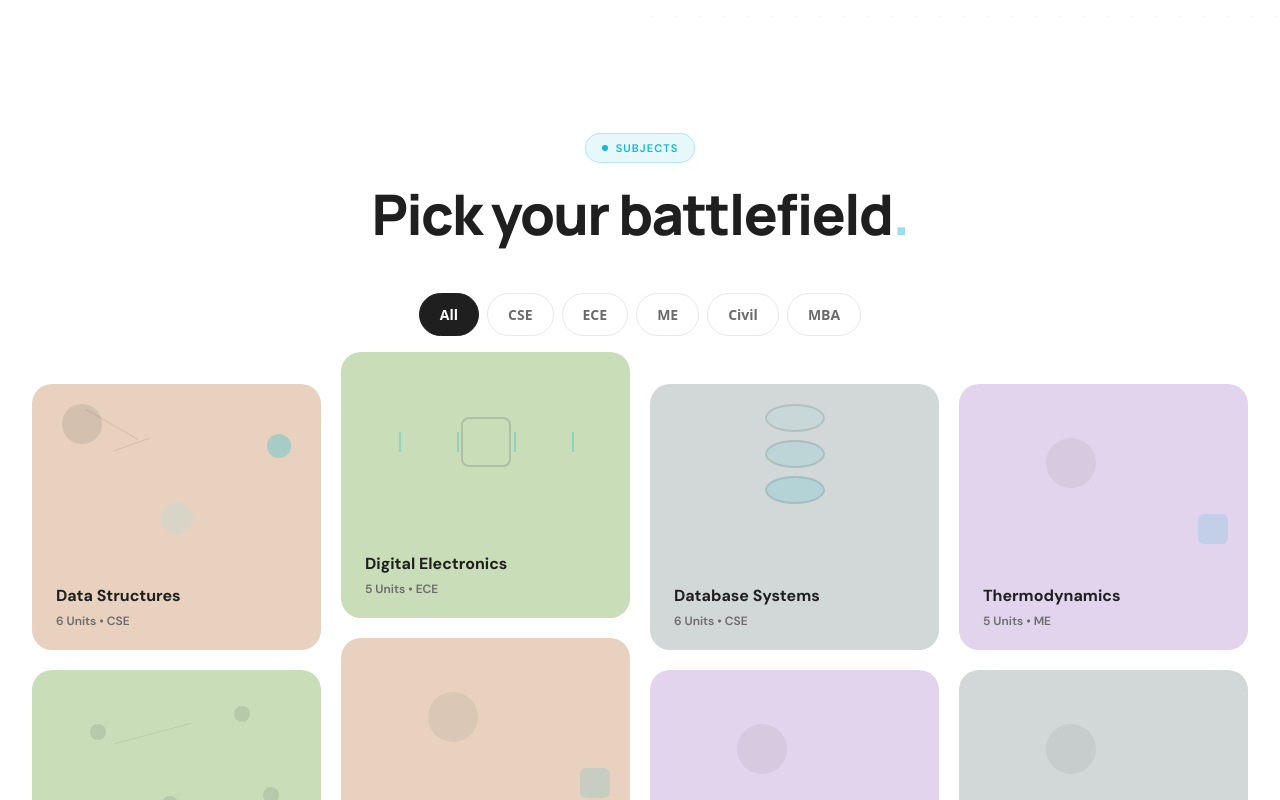
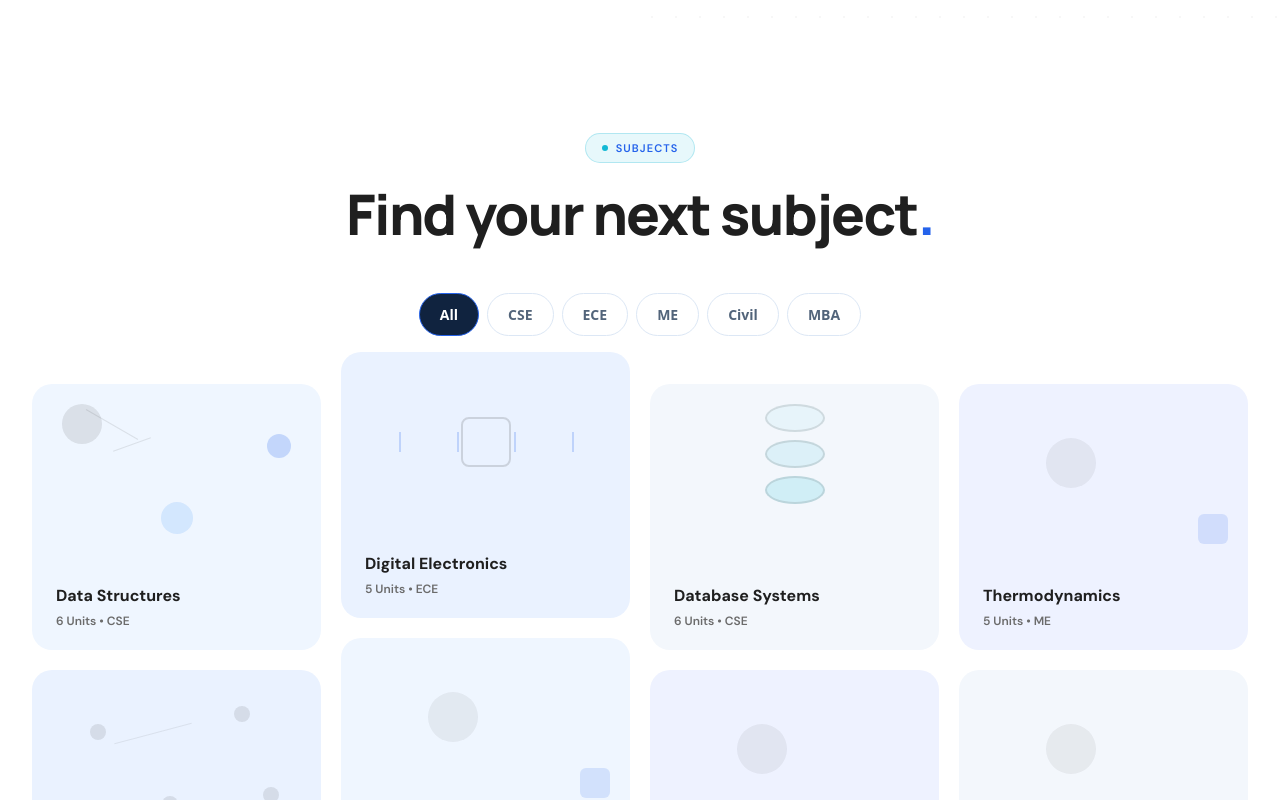
Before and after one commit to ayushrathore1/medha, a React (Vite) app in the folder medha-frontend/: page / in a window 1280 px wide. Shown: the part 3580-4380 px from the top of the page. Built offline with nearby package versions, Linux system fonts and the light colour scheme; no server answers.

Commit message:
redesign: refresh subject cards and filters in premium blue

```diff
--- a/medha-frontend/src/sections/SubjectsSection.jsx
+++ b/medha-frontend/src/sections/SubjectsSection.jsx
@@ -5,14 +5,14 @@ import { fadeUp } from '../lib/motionPresets';
 const subjectTabs = ['All', 'CSE', 'ECE', 'ME', 'Civil', 'MBA'];
 
 const subjects = [
-  { name: 'Data Structures', branch: 'CSE', bg: '#E8D2BF', units: 6, shape: 'nodes' },
-  { name: 'Digital Electronics', branch: 'ECE', bg: '#C8DDB8', units: 5, shape: 'chip' },
-  { name: 'Database Systems', branch: 'CSE', bg: '#D2D8D8', units: 6, shape: 'db' },
-  { name: 'Thermodynamics', branch: 'ME', bg: '#E2D4ED', units: 5, shape: 'wave' },
-  { name: 'Computer Networks', branch: 'CSE', bg: '#C8DDB8', units: 6, shape: 'network' },
-  { name: 'Strength of Materials', branch: 'Civil', bg: '#E8D2BF', units: 5, shape: 'beam' },
-  { name: 'Operating Systems', branch: 'CSE', bg: '#E2D4ED', units: 6, shape: 'process' },
-  { name: 'Marketing Mgmt', branch: 'MBA', bg: '#D2D8D8', units: 5, shape: 'chart' },
+  { name: 'Data Structures', branch: 'CSE', bg: '#EFF6FF', units: 6, shape: 'nodes' },
+  { name: 'Digital Electronics', branch: 'ECE', bg: '#EAF2FF', units: 5, shape: 'chip' },
+  { name: 'Database Systems', branch: 'CSE', bg: '#F3F7FC', units: 6, shape: 'db' },
+  { name: 'Thermodynamics', branch: 'ME', bg: '#EEF2FF', units: 5, shape: 'wave' },
+  { name: 'Computer Networks', branch: 'CSE', bg: '#EAF2FF', units: 6, shape: 'network' },
+  { name: 'Strength of Materials', branch: 'Civil', bg: '#EFF6FF', units: 5, shape: 'beam' },
+  { name: 'Operating Systems', branch: 'CSE', bg: '#EEF2FF', units: 6, shape: 'process' },
+  { name: 'Marketing Mgmt', branch: 'MBA', bg: '#F3F7FC', units: 5, shape: 'chart' },
 ];
 
 const SubjectIllustration = ({ shape }) => {
@@ -23,8 +23,8 @@ const SubjectIllustration = ({ shape }) => {
       return (
         <>
           <div style={{ ...commonStyle, width: 40, height: 40, background: 'rgba(31,31,31,0.1)', top: 20, left: 30 }} />
-          <div style={{ ...commonStyle, width: 24, height: 24, background: 'rgba(19,184,212,0.3)', top: 50, right: 30 }} />
-          <div style={{ ...commonStyle, width: 32, height: 32, background: 'rgba(154,223,234,0.2)', bottom: 30, left: '50%', transform: 'translateX(-50%)' }} />
+          <div style={{ ...commonStyle, width: 24, height: 24, background: 'rgba(37,99,235,0.22)', top: 50, right: 30 }} />
+          <div style={{ ...commonStyle, width: 32, height: 32, background: 'rgba(147,197,253,0.3)', bottom: 30, left: '50%', transform: 'translateX(-50%)' }} />
           <div style={{ position: 'absolute', top: 40, left: 50, width: 60, height: 1, background: 'rgba(31,31,31,0.1)', transform: 'rotate(30deg)' }} />
           <div style={{ position: 'absolute', top: 60, left: 80, width: 40, height: 1, background: 'rgba(31,31,31,0.1)', transform: 'rotate(-20deg)' }} />
         </>
@@ -34,7 +34,7 @@ const SubjectIllustration = ({ shape }) => {
         <>
           <div style={{ position: 'absolute', top: '50%', left: '50%', transform: 'translate(-50%,-50%)', width: 50, height: 50, border: '2px solid rgba(31,31,31,0.15)', borderRadius: 8 }} />
           {Array(4).fill(null).map((_, i) => (
-            <div key={i} style={{ position: 'absolute', top: '50%', left: `${20 + i * 20}%`, width: 2, height: 20, background: 'rgba(19,184,212,0.3)', transform: 'translateY(-50%)' }} />
+            <div key={i} style={{ position: 'absolute', top: '50%', left: `${20 + i * 20}%`, width: 2, height: 20, background: 'rgba(37,99,235,0.22)', transform: 'translateY(-50%)' }} />
           ))}
         </>
       );
@@ -59,7 +59,7 @@ const SubjectIllustration = ({ shape }) => {
       return (
         <>
           <div style={{ ...commonStyle, width: 50, height: 50, background: 'rgba(31,31,31,0.06)', top: '30%', left: '30%' }} />
-          <div style={{ position: 'absolute', bottom: 20, right: 20, width: 30, height: 30, background: 'rgba(19,184,212,0.15)', borderRadius: 6 }} />
+          <div style={{ position: 'absolute', bottom: 20, right: 20, width: 30, height: 30, background: 'rgba(37,99,235,0.14)', borderRadius: 6 }} />
         </>
       );
   }
@@ -79,7 +79,7 @@ const SubjectsSection = () => {
               display: 'inline-flex', alignItems: 'center', gap: 8,
               background: 'rgba(19,184,212,0.1)', border: '1px solid rgba(19,184,212,0.25)',
               borderRadius: 999, padding: '6px 16px',
-              fontSize: 11, fontWeight: 600, color: '#13B8D4',
+              fontSize: 11, fontWeight: 600, color: '#2563EB',
               textTransform: 'uppercase', letterSpacing: '0.1em'
             }}>
               <span style={{ width: 6, height: 6, borderRadius: '50%', background: '#13B8D4' }} />
@@ -91,7 +91,7 @@ const SubjectsSection = () => {
             fontSize: 'clamp(40px, 4.5vw, 56px)', fontWeight: 800,
             color: '#1F1F1F', lineHeight: 1.1, letterSpacing: '-0.03em', marginTop: 20
           }}>
-            Pick your battlefield<span style={{ color: '#9ADFEA' }}>.</span>
+            Find your next subject<span style={{ color: '#2563EB' }}>.</span>
           </motion.h2>
         </div>
 
@@ -100,9 +100,9 @@ const SubjectsSection = () => {
           {subjectTabs.map(t => (
             <button key={t} onClick={() => setTab(t)} style={{
               padding: '10px 20px', borderRadius: 999, fontSize: 14, fontWeight: 600,
-              border: tab === t ? '1px solid #1F1F1F' : '1px solid rgba(31,31,31,0.1)',
-              background: tab === t ? '#1F1F1F' : 'transparent',
-              color: tab === t ? 'white' : '#6B6B6B',
+              border: tab === t ? '1px solid #2563EB' : '1px solid #DCE7F5',
+              background: tab === t ? '#10233F' : '#FFFFFF',
+              color: tab === t ? 'white' : '#52647A',
               cursor: 'pointer', transition: 'all 150ms', fontFamily: "ui-sans-serif, system-ui, sans-serif"
             }}>{t}</button>
           ))}
```
